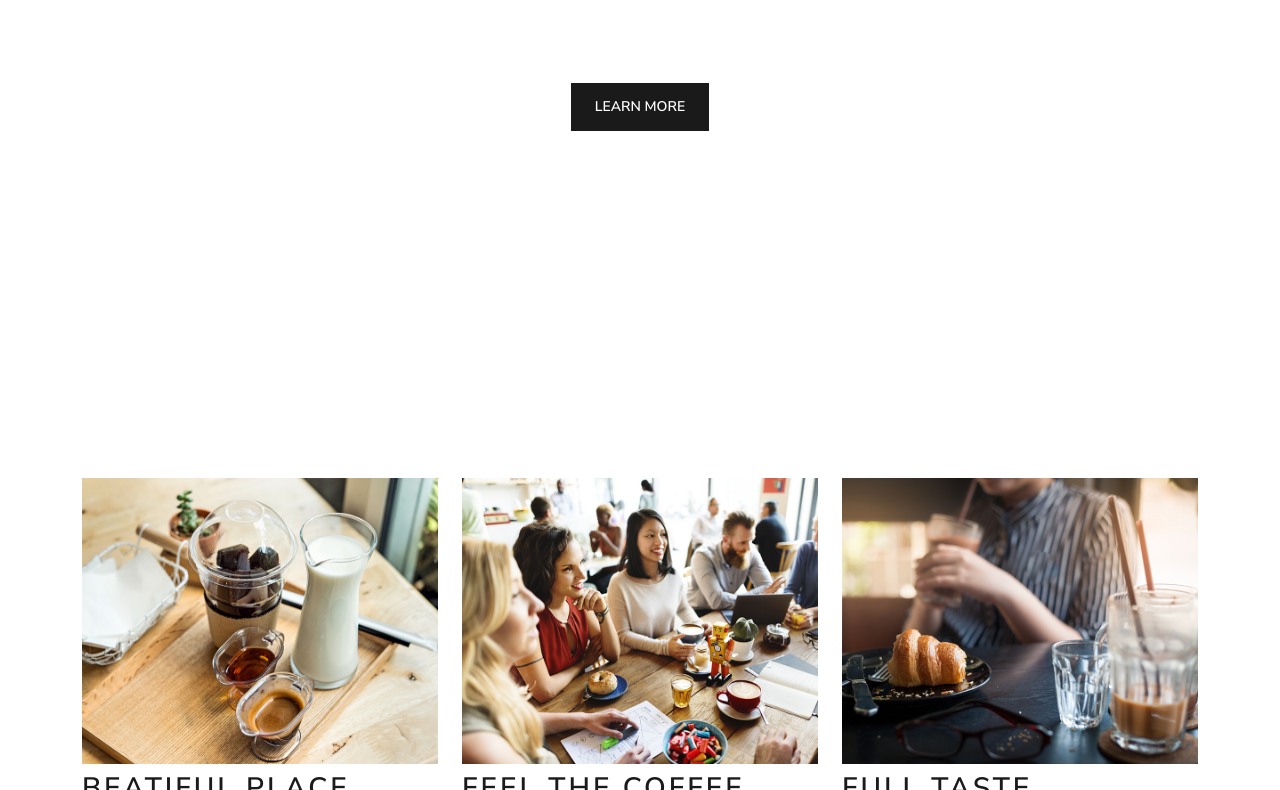
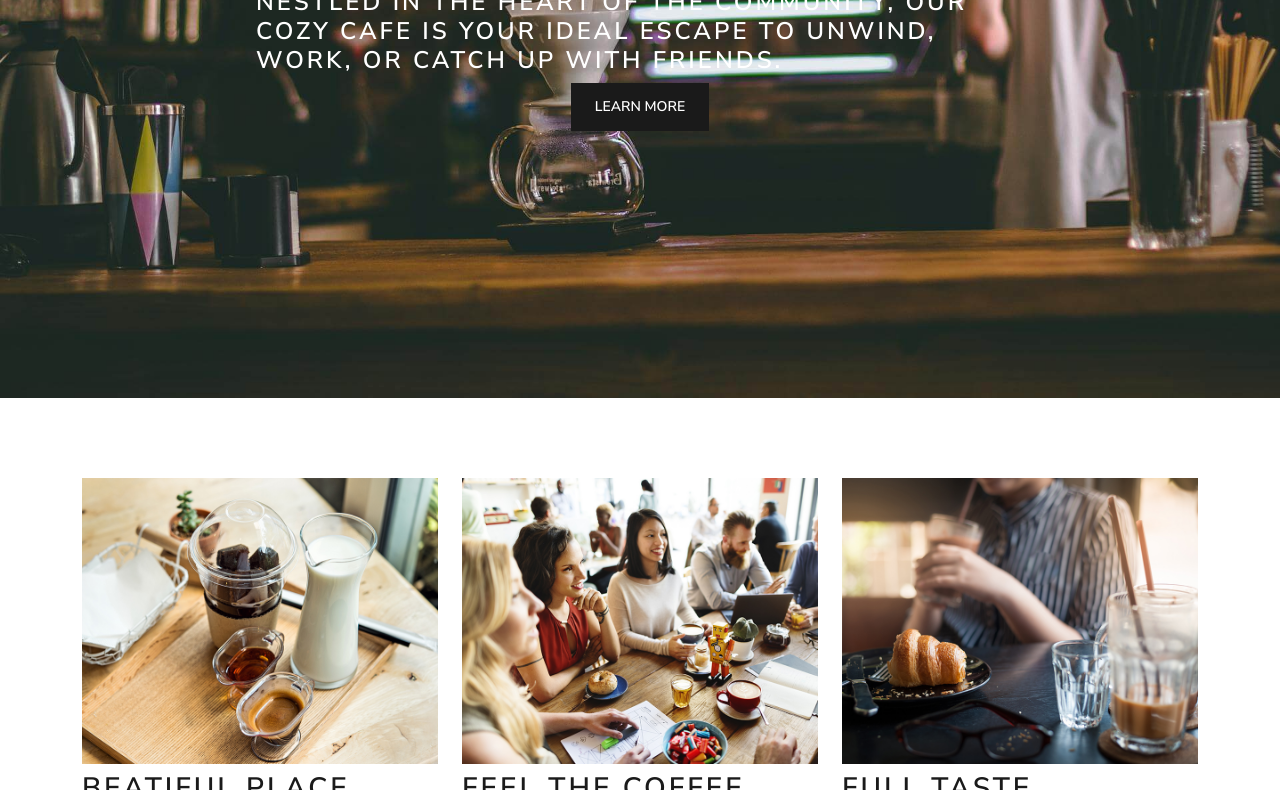
Before and after one commit to joshuabgutierrez/tech-coffee-shop, a plain HTML site: page index.html in a window 1280 px wide. Shown: the part 496-1286 px from the top of the page. Drawn offline with nearby package versions, Linux system fonts and the light colour scheme; a web font is replaced by a local one.

Commit message:
testing path for styles

```diff
--- a/styles/style.css
+++ b/styles/style.css
@@ -28,7 +28,7 @@ a {
 }
 
 #homepage-banner {
-    background: url(./myotherimages/home_banner.jpg);
+    background: url(../myotherimages/home_banner.jpg);
     background-size: cover;
     background-repeat: no-repeat;
     background-position: center center;
@@ -136,10 +136,6 @@ a {
     width: 100%;
 }
 
-
-
-
-
 .footer {
     margin-top: auto;
 }
```
